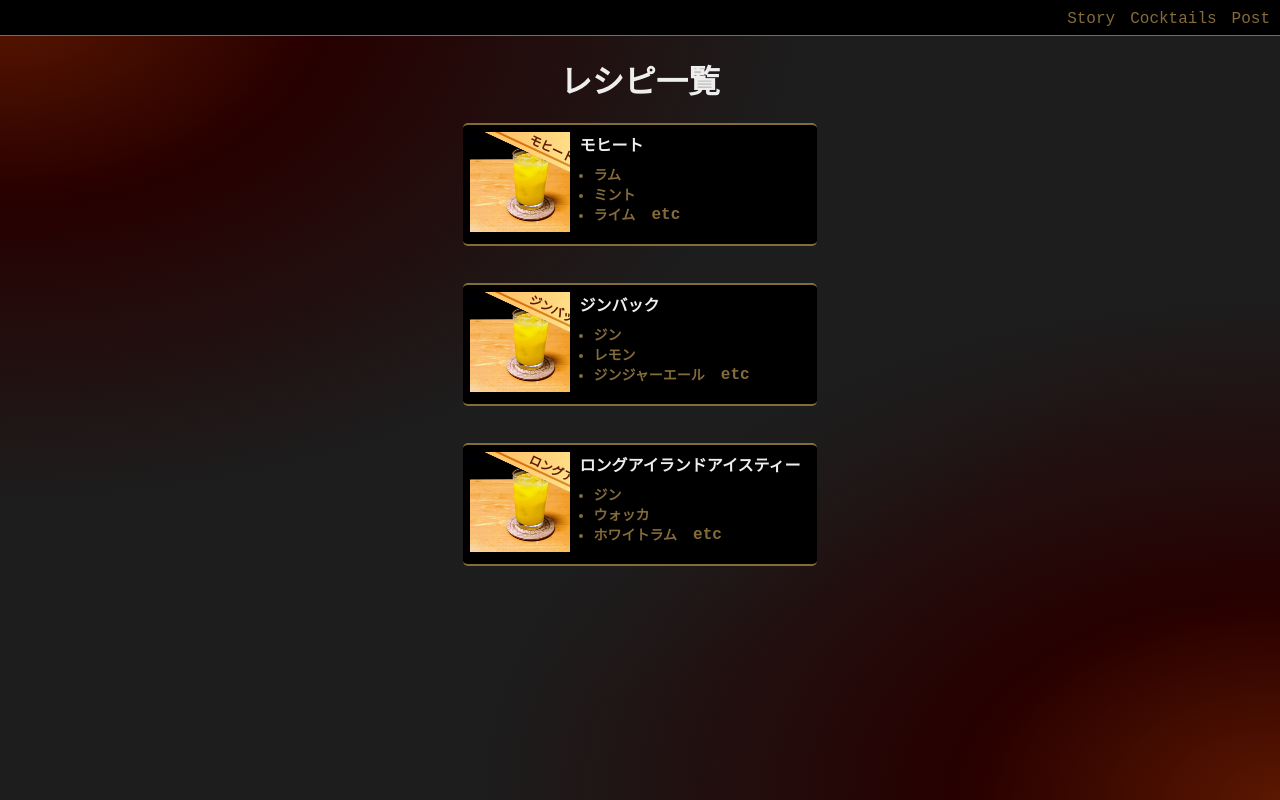
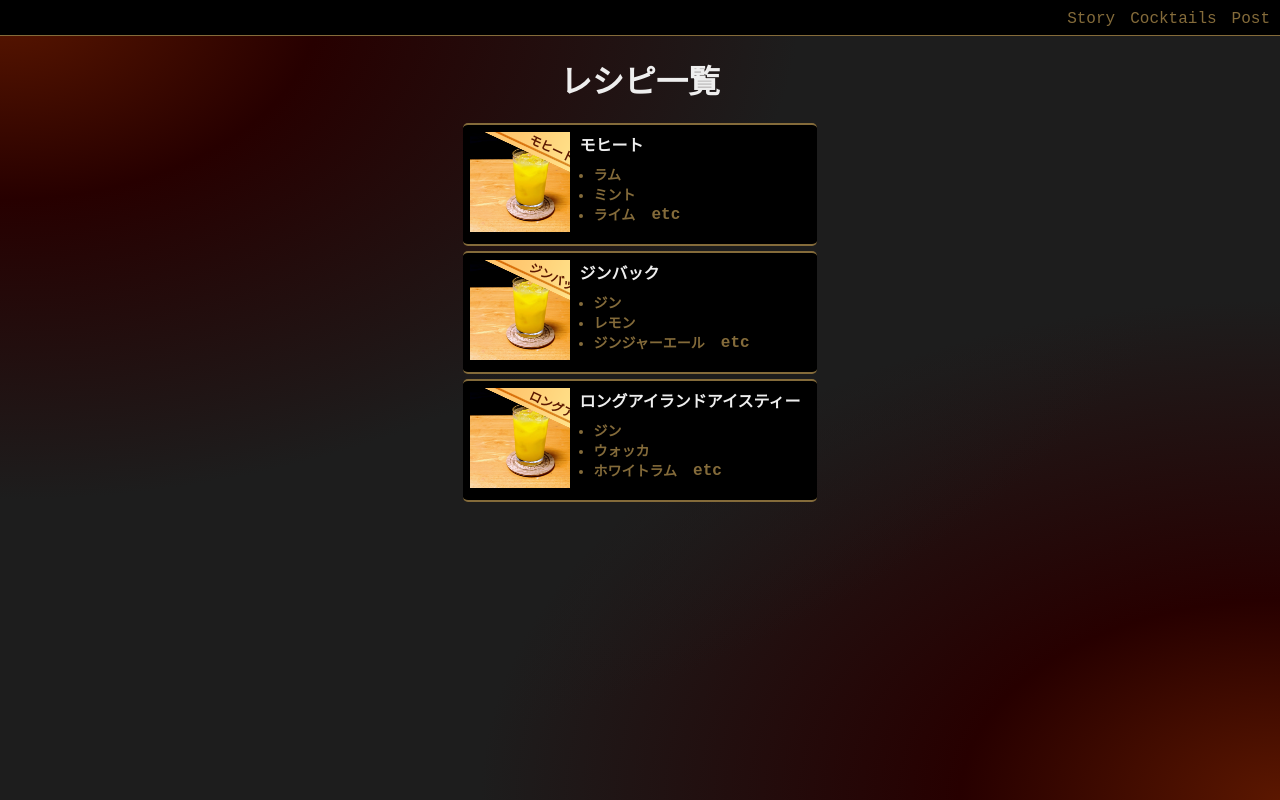
Before and after one commit to aridome222/Frontend-Tacktail, a Next.js app: page /recipes in a window 1280 px wide. Built offline with nearby package versions, Linux system fonts and the light colour scheme.

Commit message:
delete: いったん？

```diff
--- a/src/app/recipes/Recipes.module.css
+++ b/src/app/recipes/Recipes.module.css
@@ -12,5 +12,5 @@
 .cardList {
   display: flex;
   flex-direction: column;
-  gap: 2rem;
+  /* gap: 2rem; */
 }
```
